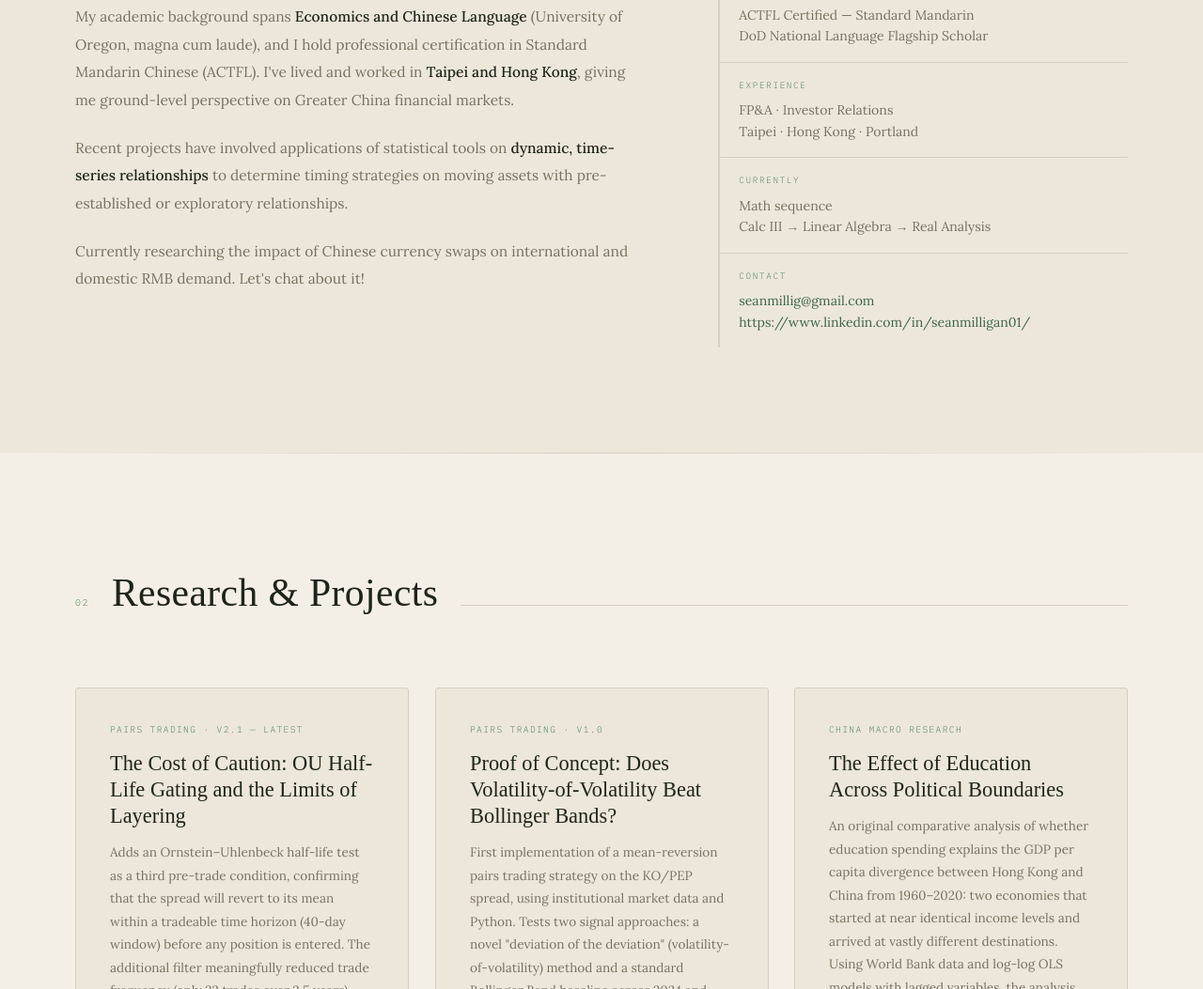
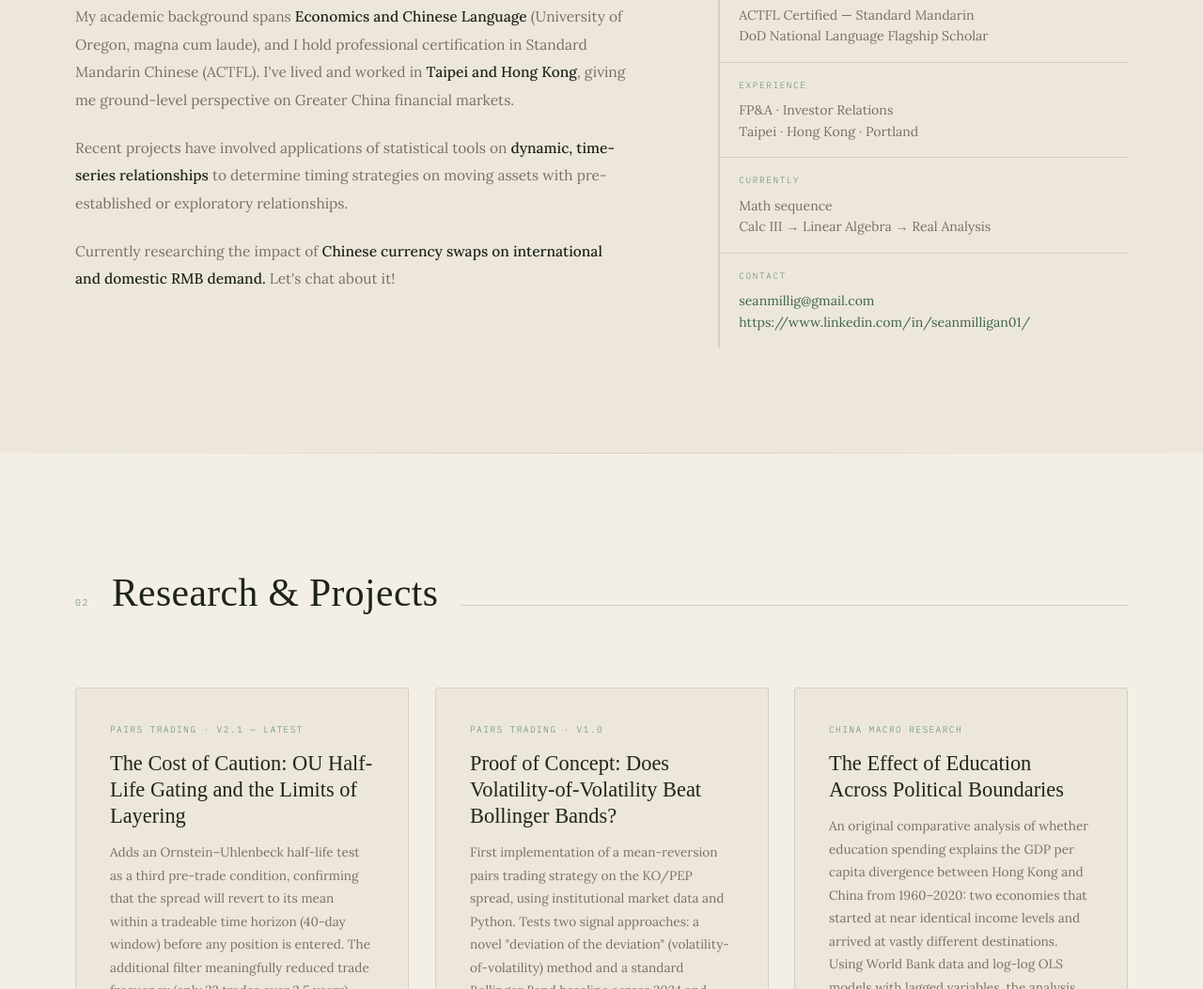
Before and after one commit to spm01/spm01.github.io, a plain HTML site: page index.html in a window 1280 px wide. Shown: the part 1186-2239 px from the top of the page at 94% size. Drawn offline with Linux system fonts and the light colour scheme; a web font is replaced by a local one.

Commit message:
adding bold text to 'about' section

```diff
--- a/index.html
+++ b/index.html
@@ -611,7 +611,7 @@
       <p>I'm a <strong>financial analyst on FP&A and Investor Relations teams</strong> at a Fortune 500 company, with a research focus on finance and China. My work sits at the intersection of financial econometrics, macroeconomic policy, and international economics.</p>
       <p>My academic background spans <strong>Economics and Chinese Language</strong> (University of Oregon, magna cum laude), and I hold professional certification in Standard Mandarin Chinese (ACTFL). I've lived and worked in <strong>Taipei and Hong Kong</strong>, giving me ground-level perspective on Greater China financial markets.</p>
       <p>Recent projects have involved applications of statistical tools on <strong>dynamic, time-series relationships</strong> to determine timing strategies on moving assets with pre-established or exploratory relationships.</p>
-      <p>Currently researching the impact of Chinese currency swaps on international and domestic RMB demand. Let's chat about it!</p>
+      <p>Currently researching the impact of <strong>Chinese currency swaps on international and domestic RMB demand.</strong> Let's chat about it!</p>
     </div>
     <div class="about-sidebar reveal">
       <div class="sidebar-block">
```
